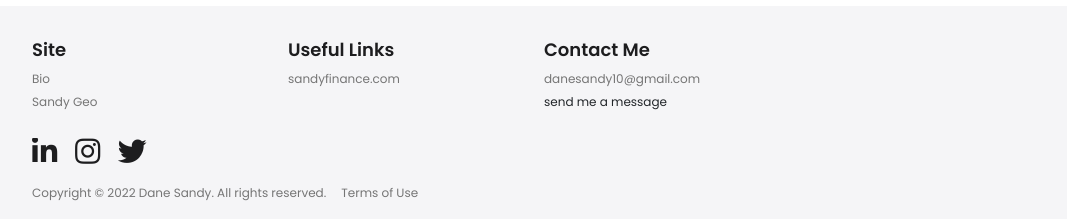
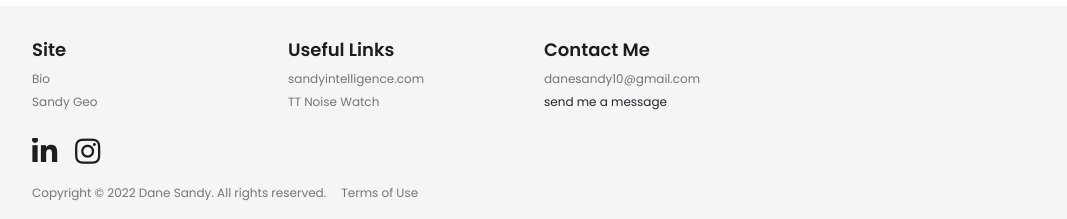
Before and after one commit to danesandy/dane_sandy, a plain HTML site: page index.html in a window 1280 px wide. Shown: the part 5496-5715 px from the top of the page, without its empty margins (96-1163 px from the left). Drawn offline with nearby package versions, Linux system fonts and the light colour scheme.

Commit message:
updated links

```diff
--- a/index.html
+++ b/index.html
@@ -154,8 +154,9 @@
                         Useful Links
                     </div>
                     <ul>
-                        <!-- <li><a href="https://sandyintelligence.com/" target="blank">sandyintelligence.com</a></li> -->
-                        <li><a href="https://sandyfinance.com" target="blank">sandyfinance.com</a></li>
+                        <li><a href="https://sandyintelligence.com/" target="blank">sandyintelligence.com</a></li>
+                        <li><a href="https://sandyintelligence.com/noisewatch" target="blank">TT Noise Watch</a></li>
+                        <!-- <li><a href="https://sandyfinance.com" target="blank">sandyfinance.com</a></li> -->
                          </ul>
                 </div>
                 <div class="footer-col">
@@ -176,7 +177,7 @@
                 <div class="social-links">
                     <a href="https://www.linkedin.com/in/dane-sandy-mba" target="blank"><i class="fab fa-linkedin-in"></i></a>
                     <a href="https://www.instagram.com/danejross" target="blank"><i class="fab fa-instagram"></i></a>
-                    <a href="https://twitter.com/danesandy" target="blank"><i class="fab fa-twitter"></i></a>
+                    <!-- <a href="https://twitter.com/danesandy" target="blank"><i class="fab fa-twitter"></i></a> -->
                 </div>
             </div>
         </div>
```
